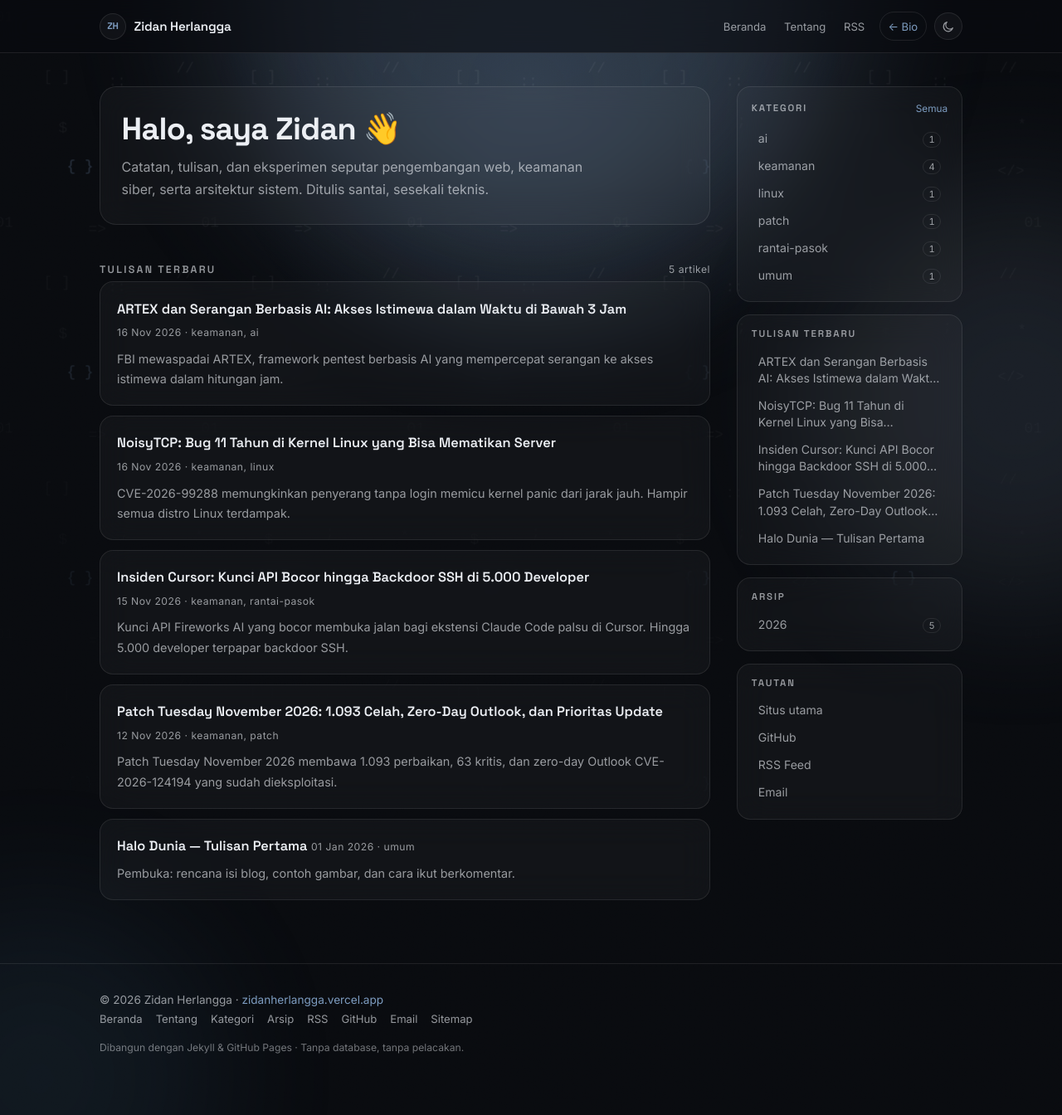
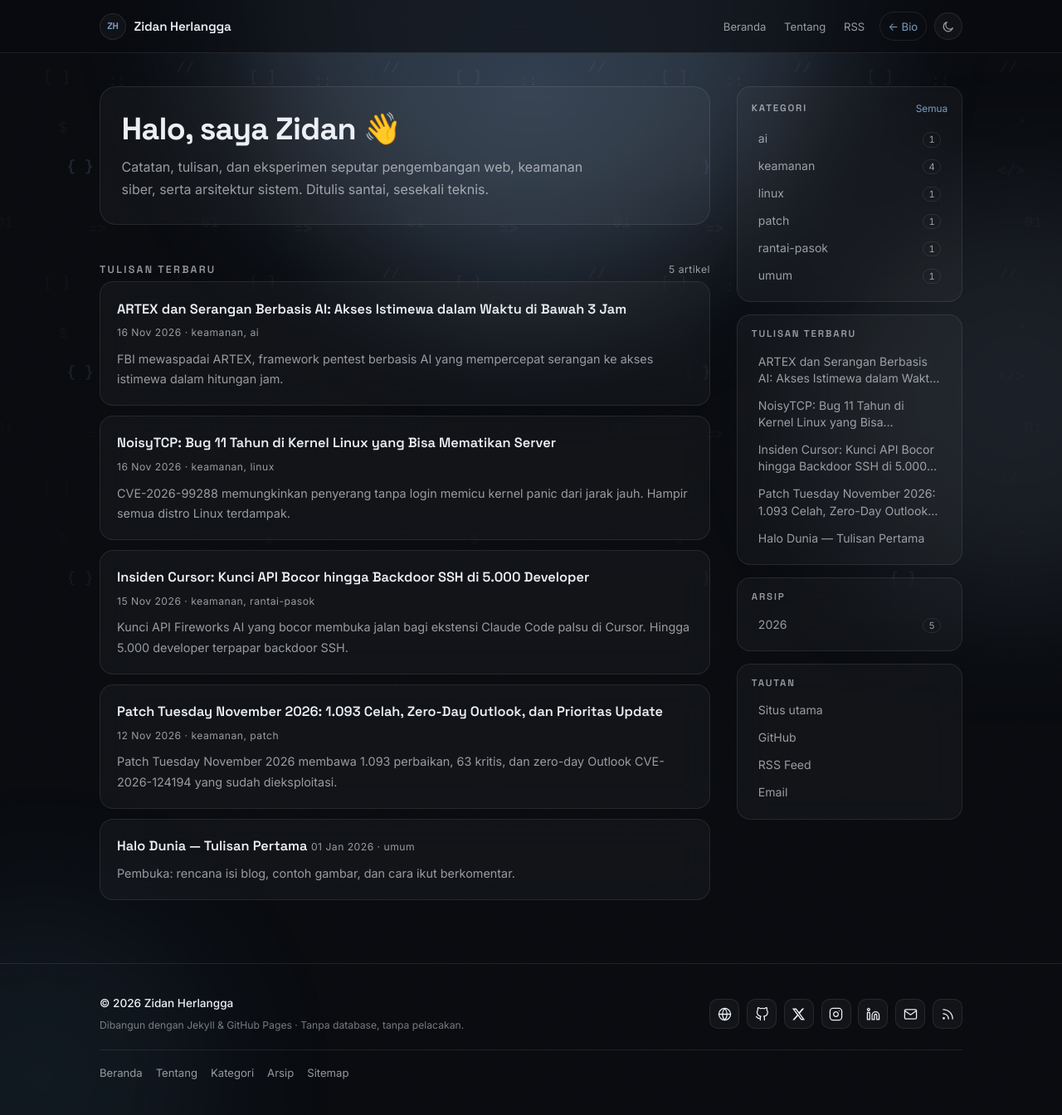
Before and after one commit to zidan-herlangga/blog, a Jekyll site: the page built from index.md, in a window 1280 px wide and 1344 px high. Shown: the whole window at 83% size. Built offline with Jekyll 4.4.1, drawn with Linux system fonts in a browser that asks for light colours.

Commit message:
ux: footer dengan ikon media sosial (GitHub, X, IG, LinkedIn, email, RSS, web)

```diff
--- a/_layouts/default.html
+++ b/_layouts/default.html
@@ -71,18 +71,42 @@
 
   <footer class="site-footer">
     <div class="container">
-      <p class="site-footer__copy">&copy; {{ 'now' | date: "%Y" }} {{ site.author }} · <a href="https://zidanherlangga.vercel.app">zidanherlangga.vercel.app</a></p>
+      <div class="site-footer__top">
+        <div>
+          <p class="site-footer__copy">&copy; {{ 'now' | date: "%Y" }} {{ site.author }}</p>
+          <p class="site-footer__note">Dibangun dengan Jekyll &amp; GitHub Pages · Tanpa database, tanpa pelacakan.</p>
+        </div>
+        <div class="site-footer__social" aria-label="Media sosial">
+          <a href="https://zidanherlangga.vercel.app" aria-label="Situs utama" title="Situs utama">
+            <svg viewBox="0 0 24 24" fill="none" stroke="currentColor" stroke-width="1.8" stroke-linecap="round" stroke-linejoin="round" aria-hidden="true"><circle cx="12" cy="12" r="10"></circle><line x1="2" y1="12" x2="22" y2="12"></line><path d="M12 2a15.3 15.3 0 0 1 4 10 15.3 15.3 0 0 1-4 10 15.3 15.3 0 0 1-4-10 15.3 15.3 0 0 1 4-10z"></path></svg>
+          </a>
+          <a href="https://github.com/zidan-herlangga" aria-label="GitHub" title="GitHub">
+            <svg viewBox="0 0 24 24" fill="none" stroke="currentColor" stroke-width="1.8" stroke-linecap="round" stroke-linejoin="round" aria-hidden="true"><path d="M9 19c-5 1.5-5-2.5-7-3m14 6v-3.87a3.37 3.37 0 0 0-.94-2.61c3.14-.35 6.44-1.54 6.44-7A5.44 5.44 0 0 0 20 4.77 5.07 5.07 0 0 0 19.91 1S18.73.65 16 2.48a13.38 13.38 0 0 0-7 0C6.27.65 5.09 1 5.09 1A5.07 5.07 0 0 0 5 4.77a5.44 5.44 0 0 0-1.5 3.78c0 5.42 3.3 6.61 6.44 7A3.37 3.37 0 0 0 9 18.13V22"></path></svg>
+          </a>
+          <a href="https://x.com/dansec04_" aria-label="X (Twitter)" title="X">
+            <svg viewBox="0 0 24 24" fill="currentColor" aria-hidden="true"><path d="M18.244 2.25h3.308l-7.227 8.26 8.502 11.24H16.17l-5.214-6.817L4.99 21.75H1.68l7.73-8.835L1.254 2.25H8.08l4.713 6.231zm-1.161 17.52h1.833L7.084 4.126H5.117z"></path></svg>
+          </a>
+          <a href="https://www.instagram.com/zidanherlangga_" aria-label="Instagram" title="Instagram">
+            <svg viewBox="0 0 24 24" fill="none" stroke="currentColor" stroke-width="1.8" stroke-linecap="round" stroke-linejoin="round" aria-hidden="true"><rect x="2" y="2" width="20" height="20" rx="5" ry="5"></rect><path d="M16 11.37A4 4 0 1 1 12.63 8 4 4 0 0 1 16 11.37z"></path><line x1="17.5" y1="6.5" x2="17.51" y2="6.5"></line></svg>
+          </a>
+          <a href="https://www.linkedin.com/in/zidanherlangga" aria-label="LinkedIn" title="LinkedIn">
+            <svg viewBox="0 0 24 24" fill="none" stroke="currentColor" stroke-width="1.8" stroke-linecap="round" stroke-linejoin="round" aria-hidden="true"><path d="M16 8a6 6 0 0 1 6 6v7h-4v-7a2 2 0 0 0-2-2 2 2 0 0 0-2 2v7h-4v-7a6 6 0 0 1 6-6z"></path><rect x="2" y="9" width="4" height="12"></rect><circle cx="4" cy="4" r="2"></circle></svg>
+          </a>
+          <a href="mailto:zidanherlangga24@gmail.com" aria-label="Email" title="Email">
+            <svg viewBox="0 0 24 24" fill="none" stroke="currentColor" stroke-width="1.8" stroke-linecap="round" stroke-linejoin="round" aria-hidden="true"><path d="M4 4h16c1.1 0 2 .9 2 2v12c0 1.1-.9 2-2 2H4c-1.1 0-2-.9-2-2V6c0-1.1.9-2 2-2z"></path><polyline points="22,6 12,13 2,6"></polyline></svg>
+          </a>
+          <a href="{{ '/feed.xml' | relative_url }}" aria-label="RSS Feed" title="RSS">
+            <svg viewBox="0 0 24 24" fill="none" stroke="currentColor" stroke-width="1.8" stroke-linecap="round" stroke-linejoin="round" aria-hidden="true"><path d="M4 11a9 9 0 0 1 9 9"></path><path d="M4 4a16 16 0 0 1 16 16"></path><circle cx="5" cy="19" r="1"></circle></svg>
+          </a>
+        </div>
+      </div>
       <nav class="site-footer__links" aria-label="Tautan footer">
         <a href="{{ '/' | relative_url }}">Beranda</a>
         <a href="{{ '/about/' | relative_url }}">Tentang</a>
         <a href="{{ '/kategori/' | relative_url }}">Kategori</a>
         <a href="{{ '/arsip/' | relative_url }}">Arsip</a>
-        <a href="{{ '/feed.xml' | relative_url }}">RSS</a>
-        <a href="https://github.com/zidan-herlangga/blog">GitHub</a>
-        <a href="mailto:zidanherlangga24@gmail.com">Email</a>
         <a href="{{ '/sitemap.xml' | relative_url }}">Sitemap</a>
       </nav>
-      <p class="site-footer__note">Dibangun dengan Jekyll &amp; GitHub Pages · Tanpa database, tanpa pelacakan.</p>
     </div>
   </footer>
 
--- a/assets/css/style.css
+++ b/assets/css/style.css
@@ -464,34 +464,83 @@ body {
   position: relative;
   z-index: 1;
   border-top: 1px solid var(--line);
-  padding: 2rem 0 2.5rem;
+  padding: 2.25rem 0 2.5rem;
   margin-top: 4rem;
   color: var(--muted);
   font-size: 0.85rem;
 }
 
-.site-footer p {
-  margin: 0;
+.site-footer__top {
+  display: flex;
+  align-items: center;
+  justify-content: space-between;
+  gap: 1.25rem;
+  flex-wrap: wrap;
+  margin-bottom: 1.1rem;
 }
 
-.site-footer a {
+.site-footer__copy {
+  margin: 0 0 0.35rem;
+  color: var(--fg);
+  font-weight: 500;
+}
+
+.site-footer__copy a {
   color: var(--accent-text);
   text-decoration: none;
 }
 
-.site-footer a:hover {
+.site-footer__copy a:hover {
   text-decoration: underline;
 }
 
-.site-footer__copy {
-  margin-bottom: 0.85rem;
+.site-footer__note {
+  margin: 0;
+  color: var(--muted);
+  font-size: 0.76rem;
+  opacity: 0.78;
+}
+
+.site-footer__social {
+  display: flex;
+  align-items: center;
+  gap: 0.55rem;
+}
+
+.site-footer__social a {
+  display: inline-flex;
+  align-items: center;
+  justify-content: center;
+  width: 36px;
+  height: 36px;
+  border-radius: 10px;
+  border: 1px solid var(--line);
+  background: var(--card);
+  color: var(--fg);
+  text-decoration: none;
+  transition: transform 0.18s ease, border-color 0.18s ease, background-color 0.18s ease, color 0.18s ease;
+}
+
+.site-footer__social a:hover {
+  transform: translateY(-2px);
+  border-color: color-mix(in oklab, var(--accent) 45%, var(--line));
+  background: color-mix(in oklab, var(--accent) 12%, var(--card));
+  color: var(--accent-text);
+  text-decoration: none;
+}
+
+.site-footer__social svg {
+  width: 17px;
+  height: 17px;
 }
 
 .site-footer__links {
   display: flex;
   flex-wrap: wrap;
   gap: 0.35rem 1rem;
-  margin-bottom: 0.85rem;
+  padding-top: 1rem;
+  border-top: 1px solid var(--line);
+  margin-bottom: 0;
 }
 
 .site-footer__links a {
@@ -505,11 +554,11 @@ body {
   text-decoration: underline;
 }
 
-.site-footer__note {
-  color: var(--muted);
-  font-size: 0.76rem;
-  opacity: 0.75;
-  margin-top: 0.4rem;
+@media (max-width: 560px) {
+  .site-footer__top {
+    flex-direction: column;
+    align-items: flex-start;
+  }
 }
 
 /* ---------- tipografi ---------- */
```
